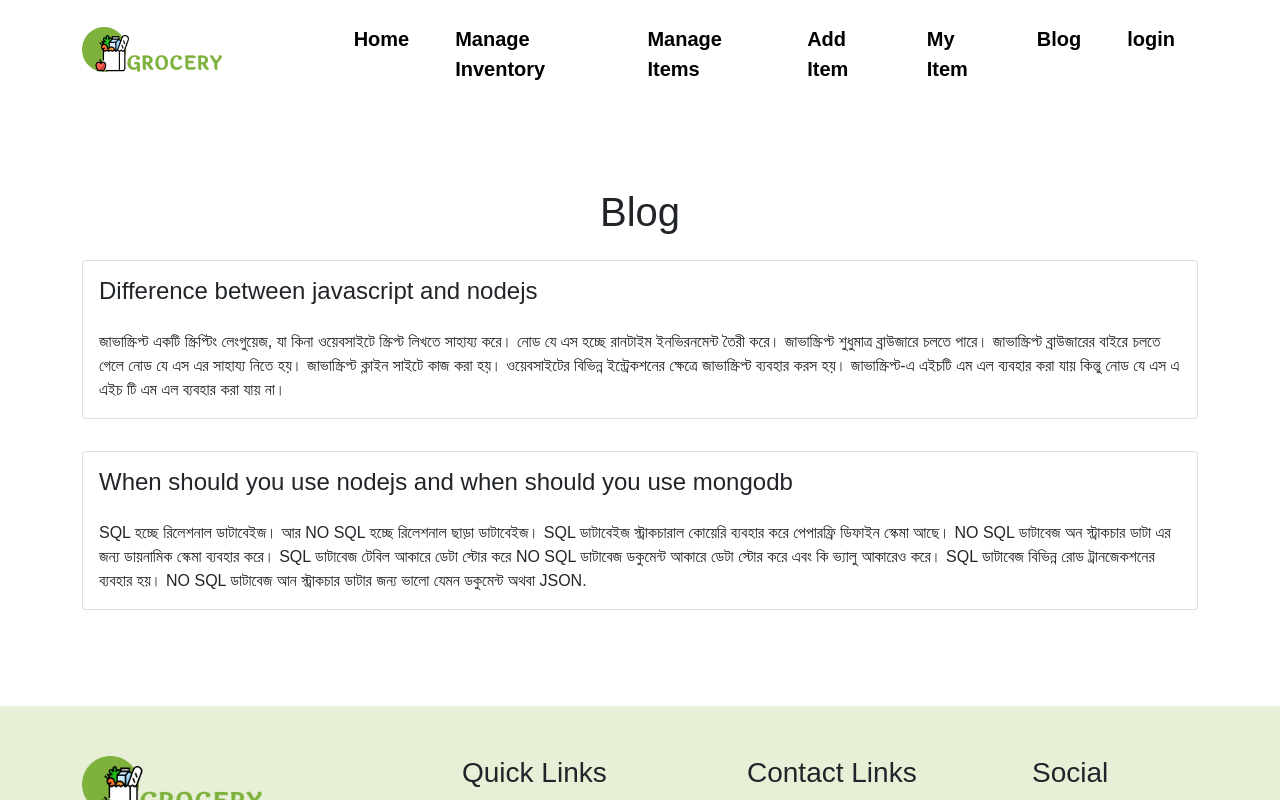
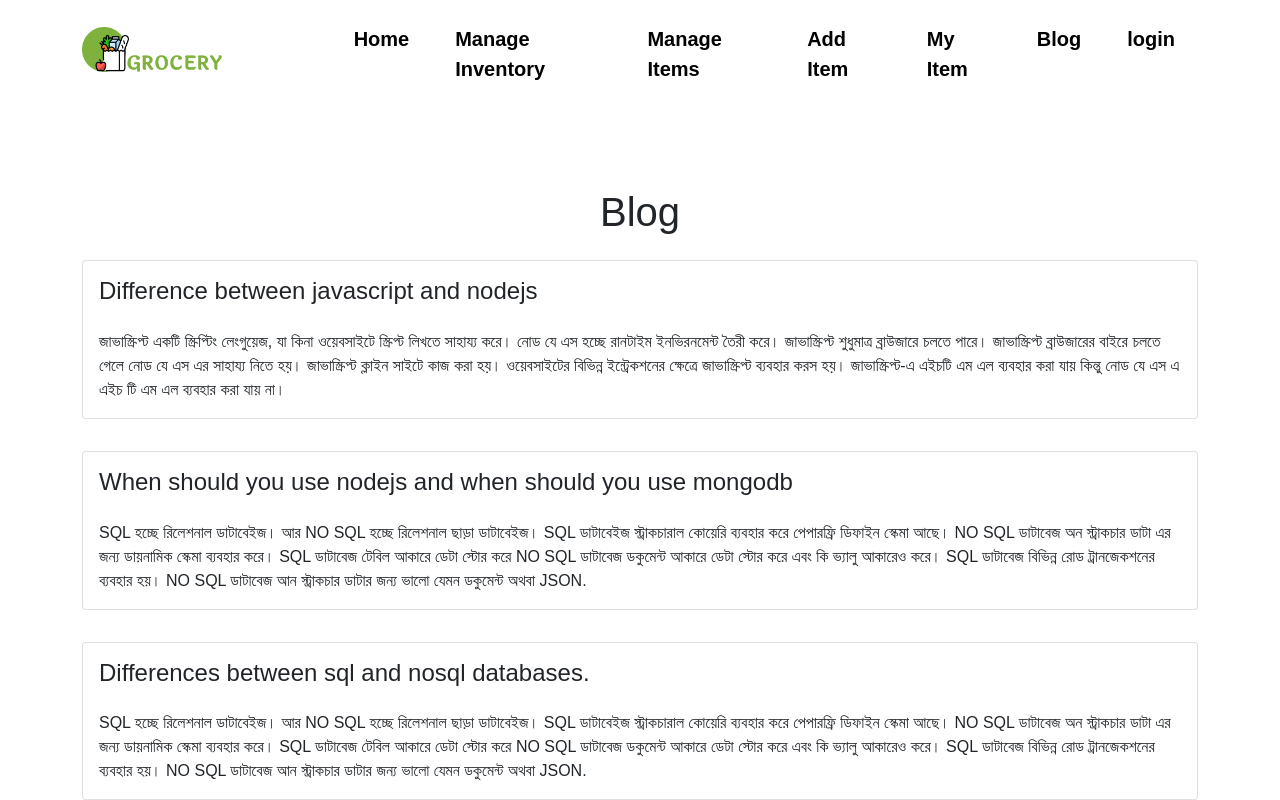
Before and after one commit to devmhimran/grocery-shop-client, a React (Create React App) app in the folder grocery-shop-client/: page /blog in a window 1280 px wide. Shown: the top 800 px of the page. Built offline with nearby package versions, Linux system fonts and the light colour scheme; no server answers; a web font is replaced by a local one.

Commit message:
Update Blogs

```diff
--- a/grocery-shop-client/src/component/Blog/Blog.js
+++ b/grocery-shop-client/src/component/Blog/Blog.js
@@ -21,6 +21,14 @@ const Blog = () => {
                     </div>
                 </div>
             </div>
+            <div className="question__ans py-3">
+                <div className="card">
+                    <div className="card-body">
+                        <h4>Differences between sql and nosql databases.</h4>
+                        <p className='mt-4'>SQL  হচ্ছে রিলেশনাল ডাটাবেইজ। আর  NO SQL হচ্ছে রিলেশনাল ছাড়া ডাটাবেইজ। SQL ডাটাবেইজ স্ট্রাকচারাল  কোয়েরি ব্যবহার করে পেপারফ্রি ডিফাইন স্কেমা আছে। NO SQL ডাটাবেজ অন স্ট্রাকচার ডাটা এর জন্য ডায়নামিক স্কেমা  ব্যবহার করে। SQL ডাটাবেজ টেবিল আকারে ডেটা স্টোর করে NO SQL ডাটাবেজ ডকুমেন্ট আকারে ডেটা স্টোর করে এবং কি ভ্যালু আকারেও করে। SQL ডাটাবেজ বিভিন্ন রোড ট্রানজেকশনের ব্যবহার হয়।  NO SQL ডাটাবেজ আন স্ট্রাকচার ডাটার জন্য ভালো যেমন ডকুমেন্ট অথবা JSON.</p>
+                    </div>
+                </div>
+            </div>
         </div>
     );
 };
```
